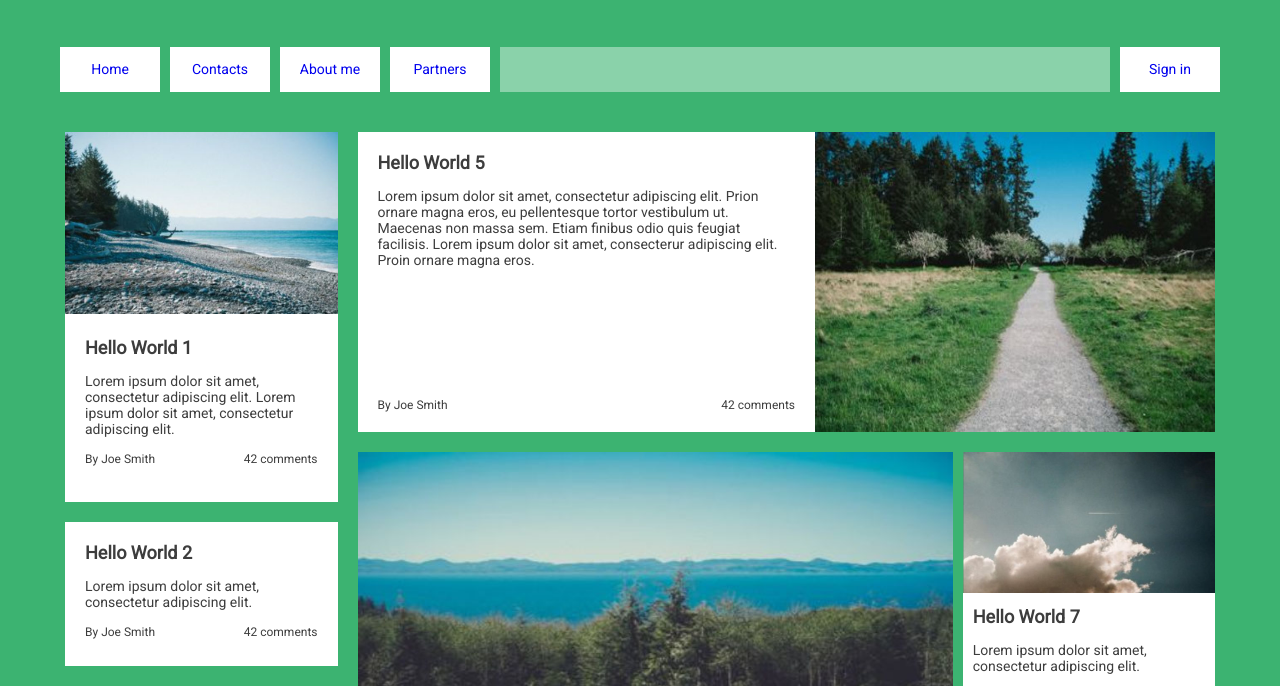
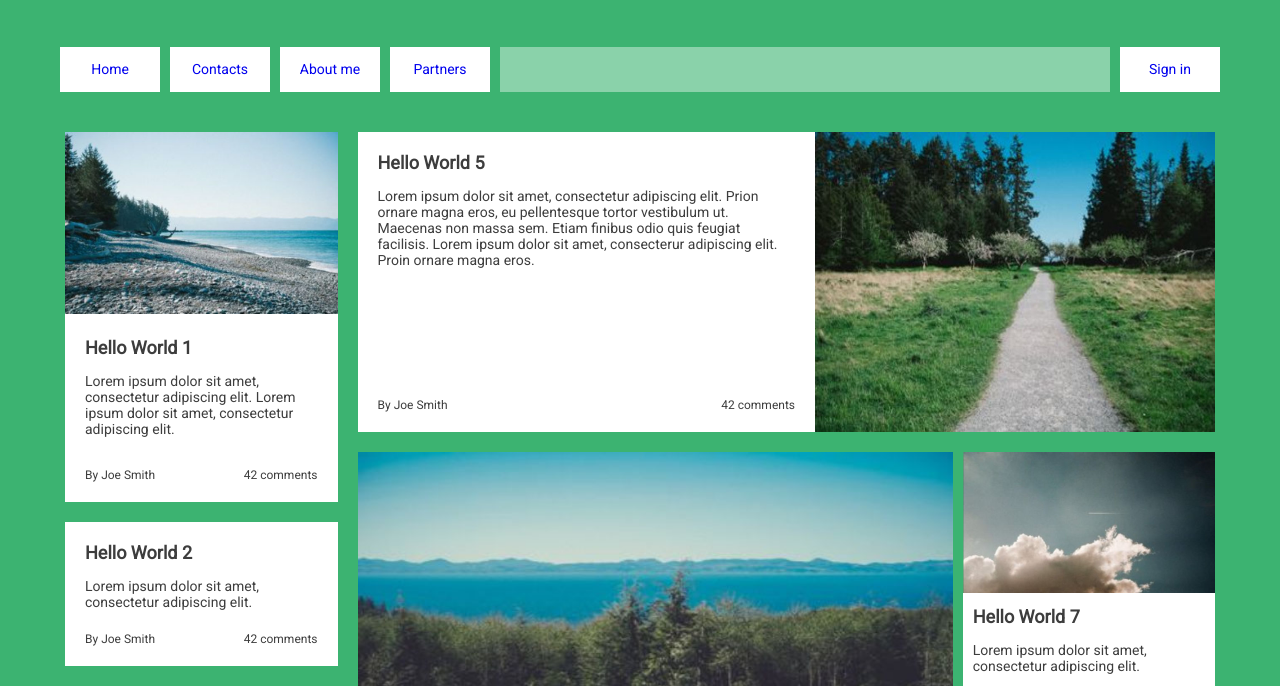
Before and after one commit to ewudes/dd-flexbox, a website: page index.html in a window 1280 px wide. Shown: the part 93-779 px from the top of the page. Drawn offline with Linux system fonts and the light colour scheme.

Commit message:
modified layout style

```diff
--- a/scss/mobile.scss
+++ b/scss/mobile.scss
@@ -89,11 +89,9 @@
       max-height: 400px;
     }
   }
-  &--post1{
-    max-height: 610px;
-  }
   &_descr{
     padding: 20px;
+
   }
   &_descrTitle{
     font-size: 18px;
--- a/scss/tablet.scss
+++ b/scss/tablet.scss
@@ -58,6 +58,7 @@
     justify-content: flex-start;
     flex-wrap: wrap;
     &_group{
+      display: flex;
       width: 50%;
       height: 550px;
       border: 10px solid transparent;
@@ -83,7 +84,17 @@
     }
   }
   .contentBox{
+    display: flex;
+    flex-direction: column;
     margin: 0;
+    &_descr{
+      display: flex;
+      flex-direction: column;
+      flex-grow: 2;
+    }
+    &_descrMeta{
+      margin-top: auto;
+    }
     &--post2,
     &--post3,
     &--post4{
```
Also changed, not shown: package.json (+5 -4 lines), README.md, style.css, 1 other file.
